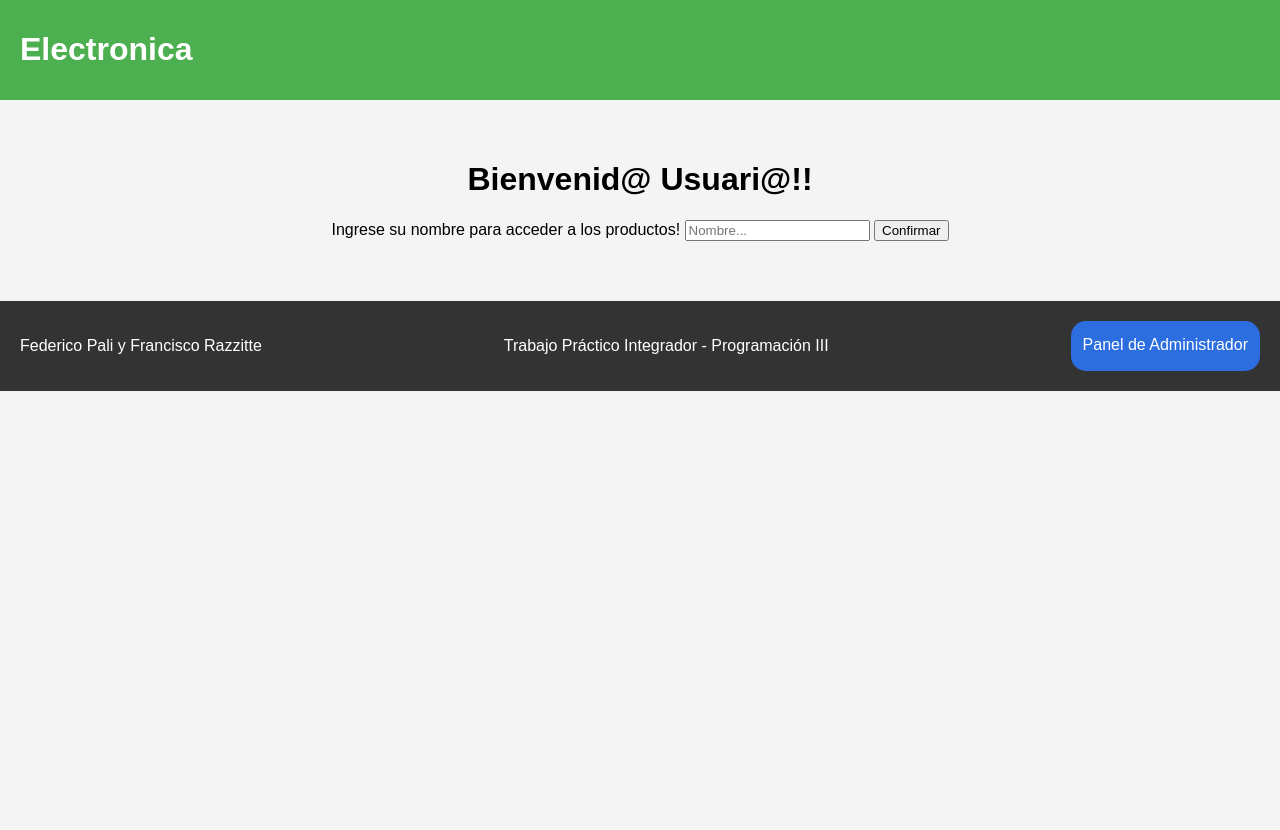
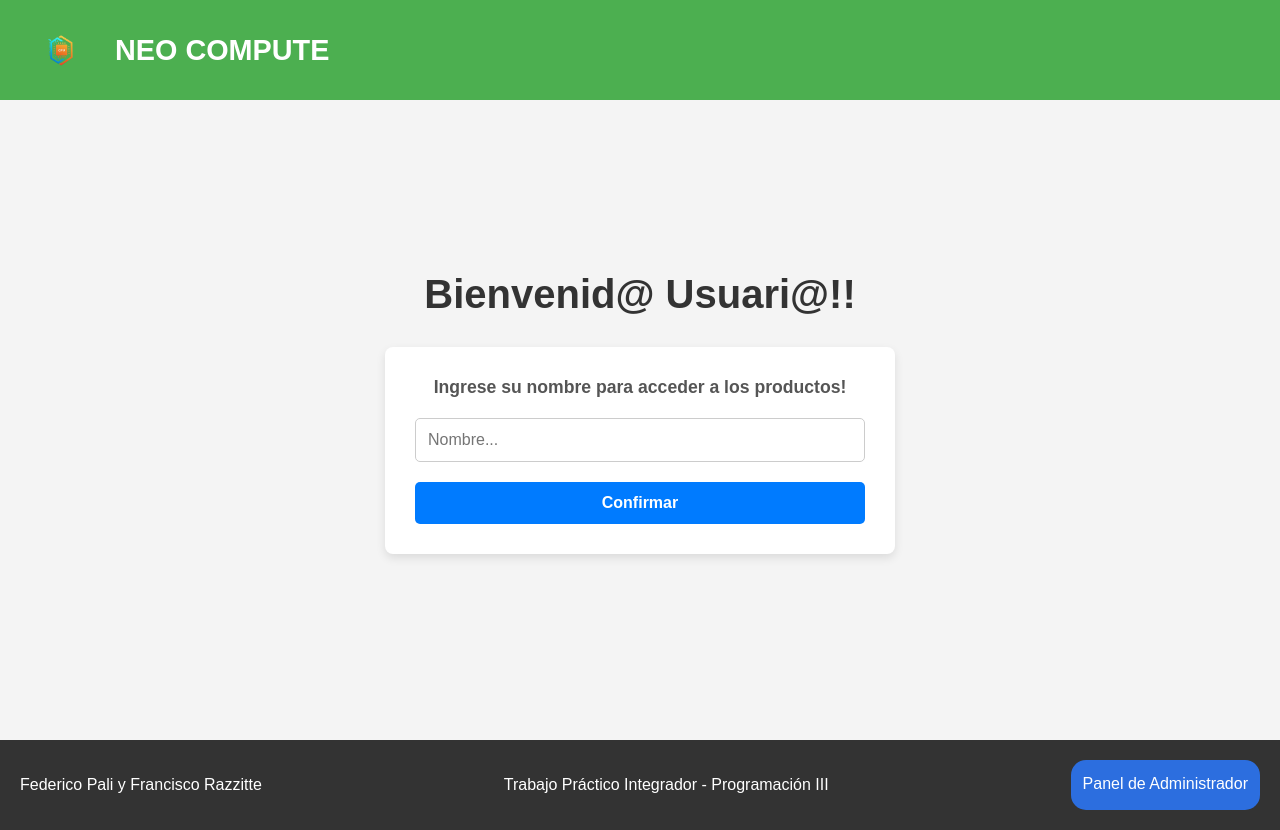
Before and after one commit to FedericoPali/grupo13Progra3ntegrador25Cuatri2_front, a plain HTML site: page index.html in a window 1280 px wide. Before the commit the page ends 800 px from the top, so only its background shows below. Drawn offline with Linux system fonts and the light colour scheme.

Commit message:
css agregado a bienvenida, cambios en el header global, rutas de imagenes reales y logo/fav-icon agregados

```diff
--- a/css/bienvenida.css
+++ b/css/bienvenida.css
@@ -1,3 +1,62 @@
 main {
-    margin: 20px;
+    display: flex;
+    flex-direction: column;
+    align-items: center;
+    justify-content: center;
+    padding: 40px 20px; /* Espaciado interno */
+    min-height: 65vh; /* Altura mínima para ocupar la pantalla */
+    text-align: center;
 }
+
+/* 2. Título de Bienvenida (H1 dentro de Main) */
+main h1 {
+    font-size: 2.5em; /* Tamaño grande */
+    color: #333;
+    margin-bottom: 30px;
+}
+
+/* 3. Contenedor del Formulario */
+.login-usuario {
+    background-color: #ffffff;
+    padding: 30px;
+    border-radius: 8px;
+    box-shadow: 0 4px 10px rgba(0, 0, 0, 0.1);
+    width: 100%;
+    max-width: 450px;
+}
+
+/* 4. Estilos para el Formulario */
+#form-bienvenida {
+    display: flex;
+    flex-direction: column; /* Apila los elementos verticalmente */
+    gap: 20px; /* Espacio entre el label, input y botón */
+}
+
+#form-bienvenida label {
+    font-size: 1.1em;
+    font-weight: 600;
+    color: #555;
+}
+
+#form-bienvenida input[type="text"] {
+    padding: 12px;
+    font-size: 1em;
+    border: 1px solid #ccc;
+    border-radius: 5px;
+}
+
+#form-bienvenida button {
+    padding: 12px;
+    font-size: 1em;
+    font-weight: bold;
+    background-color: #007bff;
+    color: white;
+    border: none;
+    border-radius: 5px;
+    cursor: pointer;
+    transition: background-color 0.2s ease;
+}
+
+#form-bienvenida button:hover {
+    background-color: #0056b3;
+}
--- a/css/global.css
+++ b/css/global.css
@@ -5,13 +5,34 @@ body {
     background-color: #f4f4f4;
 }
 
-header {
+/* --- Estilos del Header Global --- */
+
+#header-main {
     display: flex;
     justify-content: space-between;
     align-items: center;
+    padding: 10px 20px;
     background-color: #4CAF50;
     color: white;
-    padding: 10px 20px;
+}
+
+/* El nuevo contenedor de logo y título */
+.logo-container {
+    display: flex;
+    align-items: center;
+    gap: 15px;
+}
+
+/* Estilos para el logo dentro del header */
+#header-main img {
+    height: 80px;
+    width: auto;
+}
+
+/* Estilos para el H1 dentro del header */
+#header-main h1 {
+    font-size: 1.8em;
+    margin: 0;
 }
 
 main {
@@ -21,8 +42,10 @@ main {
 
 #nav {
     display: flex;
+    flex-grow: 1;
+    justify-content: flex-end;
+    align-items: center;
     gap: 20px;
-    align-items: center;
 }
 
 #nav p, #nav a {
--- a/index.html
+++ b/index.html
@@ -4,14 +4,18 @@
     <meta charset="UTF-8">
     <meta name="viewport" content="width=device-width, initial-scale=1.0">
     <title>Bienvenida - Electronica</title>
-    <link rel="icon" href="assets/images/icons8-computadora-32.png" type="image/png">
+    <link rel="icon" href="assets/images/fav-icon.png" type="image/png">
     <link rel="stylesheet" href="css/global.css">
     <link rel="stylesheet" href="css/bienvenida.css">
 </head>
 <body>
-    <header>
-        <h1>Electronica</h1>
-        <nav></nav>
+    <header id="header-main">
+        <div class="logo-container">
+            <img src="assets/images/logo.png" alt="Logo de NEO COMPUTE"> <h1>NEO COMPUTE</h1>
+        </div>
+
+        <nav id="nav">
+            </nav>
     </header>
     <main>
         <h1>Bienvenid@ Usuari@!!</h1>
```
Also changed, not shown: carrito.html (+8 -4 lines), productos.html (+7 -4 lines), ticket.html (+8 -2 lines), assets/images/fav-icon.png (renamed from assets/images/icons8-computadora-32.png), assets/images/i5-14600k.png (deleted), assets/images/i7-14700k.png (deleted), assets/images/i9-14900k.png (deleted), assets/images/logo.png (added), assets/images/rtx4060.png (deleted), assets/images/rtx4070ti.png (deleted), assets/images/rtx4090.png (deleted), assets/images/rx7800xt.png (deleted), assets/images/rx7900xtx.png (deleted), assets/images/ryzen7-7800x3d.png (deleted), 1 more files.
